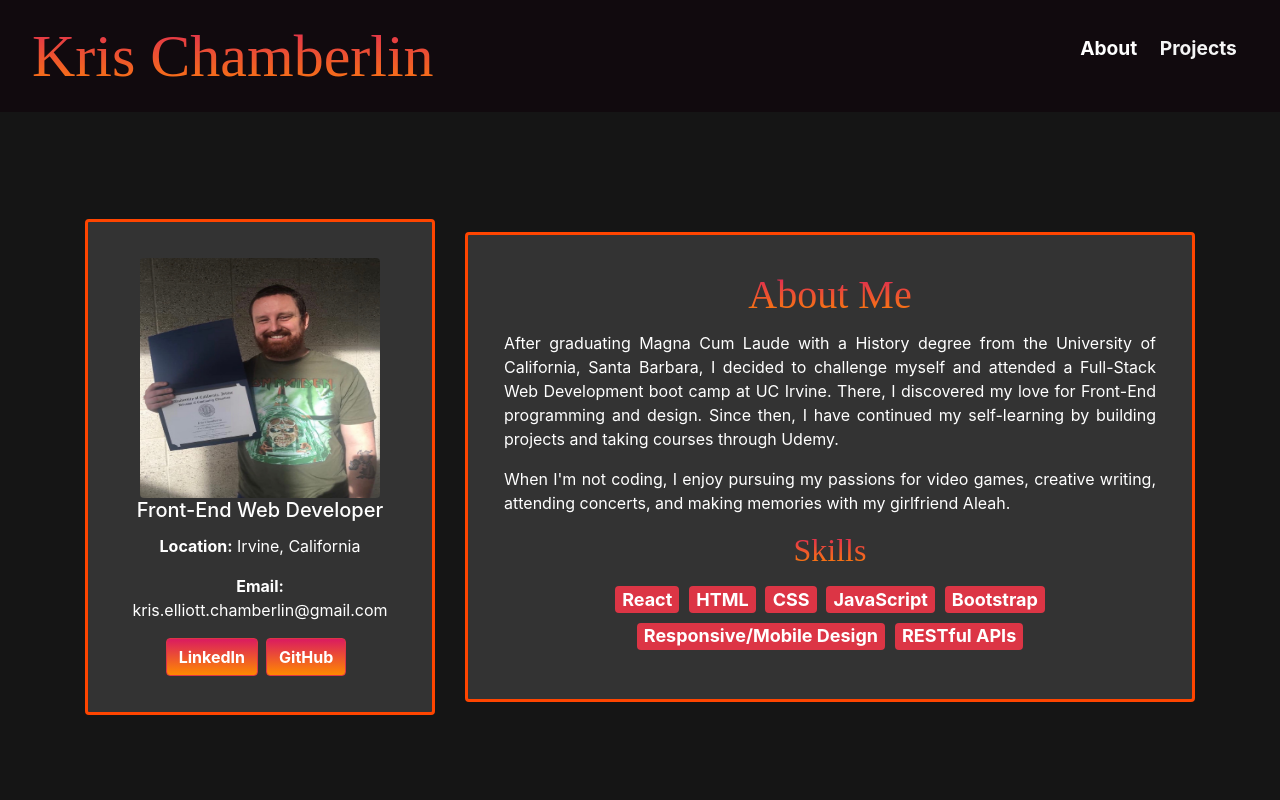
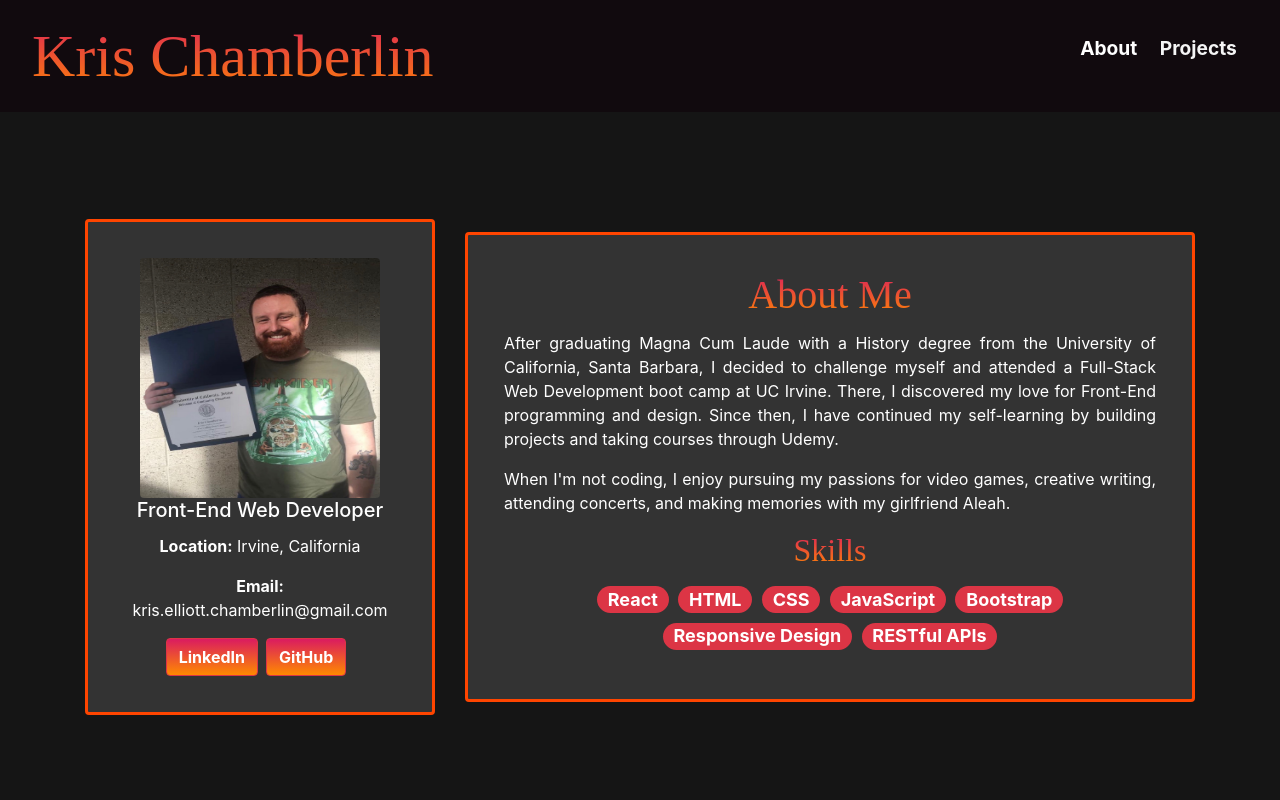
Before and after one commit to kechamberlin/kris-chamberlin-portfolio, a React (Create React App) app: page / in a window 1280 px wide. Shown: the top 800 px of the page. Built offline with nearby package versions, Linux system fonts and the light colour scheme; a web font is replaced by a local one.

Commit message:
Added pill attribute to Badges.

```diff
--- a/src/components/About.js
+++ b/src/components/About.js
@@ -94,13 +94,13 @@ function About() {
                   <h2>Skills</h2>
                 </Card.Title>
                 <h4>
-                  <Badge variant='danger'>React</Badge>
-                  <Badge variant='danger'>HTML</Badge>
-                  <Badge variant='danger'>CSS</Badge>
-                  <Badge variant='danger'>JavaScript</Badge>
-                  <Badge variant='danger'>Bootstrap</Badge>
-                  <Badge variant='danger'>Responsive/Mobile Design</Badge>
-                  <Badge variant='danger'>RESTful APIs</Badge>
+                  <Badge pill variant='danger'>React</Badge>
+                  <Badge pill variant='danger'>HTML</Badge>
+                  <Badge pill variant='danger'>CSS</Badge>
+                  <Badge pill variant='danger'>JavaScript</Badge>
+                  <Badge pill variant='danger'>Bootstrap</Badge>
+                  <Badge pill variant='danger'>Responsive Design</Badge>
+                  <Badge pill variant='danger'>RESTful APIs</Badge>
                 </h4>
               </Card.Body>
             </Card>
```
